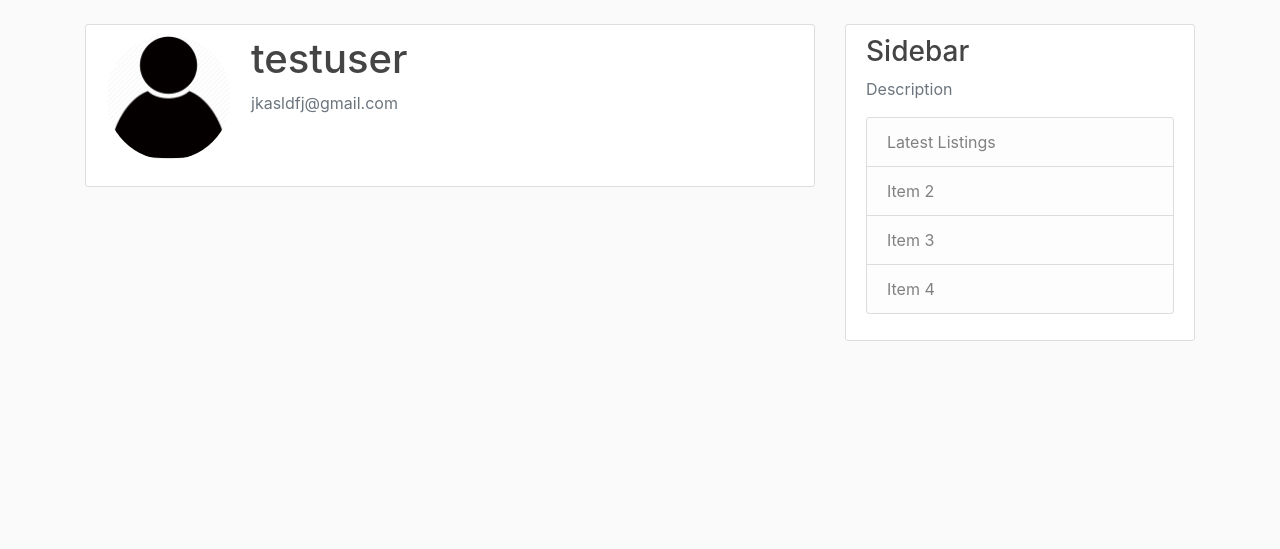
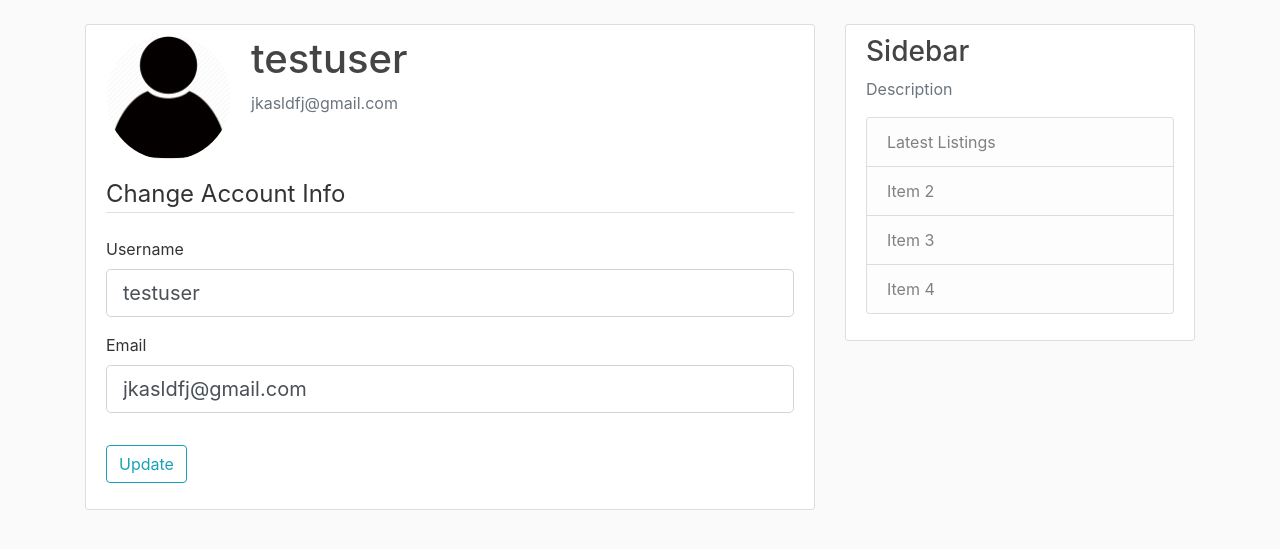
Before and after one commit to aalap07/DevLink, a Flask app: page /account in a window 1280 px wide. Shown: the part 56-605 px from the top of the page. Run offline with Flask 2, Linux system fonts and the light colour scheme; a user stored in the database is signed in; some libraries are stand-ins or nearby versions.

Commit message:
fixed update bug and functionality

```diff
--- a/devlink/routes.py
+++ b/devlink/routes.py
@@ -75,15 +75,15 @@ def logout():
 @login_required
 def account():
     form = UpdateAccountForm()
-    # if form.validate_on_submit:
-    #     current_user.username = form.username.data
-    #     current_user.email = form.email.data
-    #     db.session.commit()
-    #     flash('Information successfully updated.', 'success')
-    #     return redirect(url_for('account'))
-    # elif request.method == 'GET':
-    #     form.username.data = current_user.username
-    #     form.email.data = current_user.email
+    if request.method == 'GET':
+        form.username.data = current_user.username
+        form.email.data = current_user.email
+    elif form.validate_on_submit:
+        current_user.username = form.username.data
+        current_user.email = form.email.data
+        db.session.commit()
+        flash('Information successfully updated.', 'success')
+        return redirect(url_for('account'))
     image_file = url_for('static', filename='profpics/' +
                          current_user.image_file)
     return render_template('account.html', title='Account', image_file=image_file, form=form)
--- a/devlink/templates/account.html
+++ b/devlink/templates/account.html
@@ -1,6 +1,6 @@
 {% extends "layout.html" %}
 {% block content %}
-<div class="content-section">
+    <div class="content-section">
   <div class="media">
     <img class="rounded-circle account-img" src={{ image_file }}>
     <div class="media-body">
@@ -8,7 +8,7 @@
       <p class="text-secondary">{{ current_user.email }}</p>
     </div>
   </div>
-        <!--form method="POST" action="">
+        <form method="POST" action="">
             {{ form.hidden_tag() }}
             <fieldset class="form-group">
                 <legend class="border-bottom mb-4">Change Account Info</legend>
@@ -44,6 +44,6 @@
             <div class="form-group">
                 {{ form.submit(class="btn btn-outline-info") }}
             </div>
-        </form-->
+        </form>
 </div>
 {% endblock content %}
```
Also changed, not shown: devlink/records.db.
